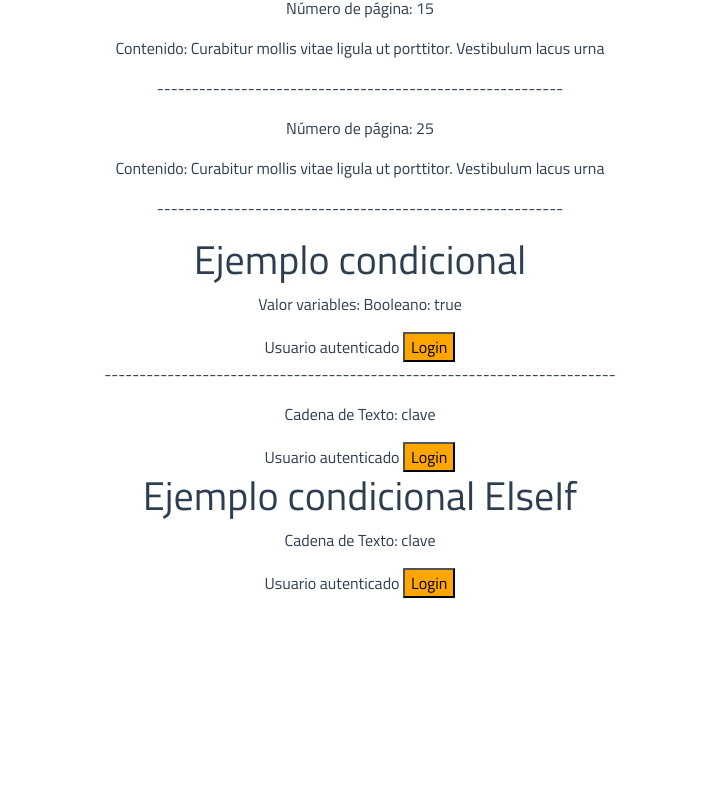
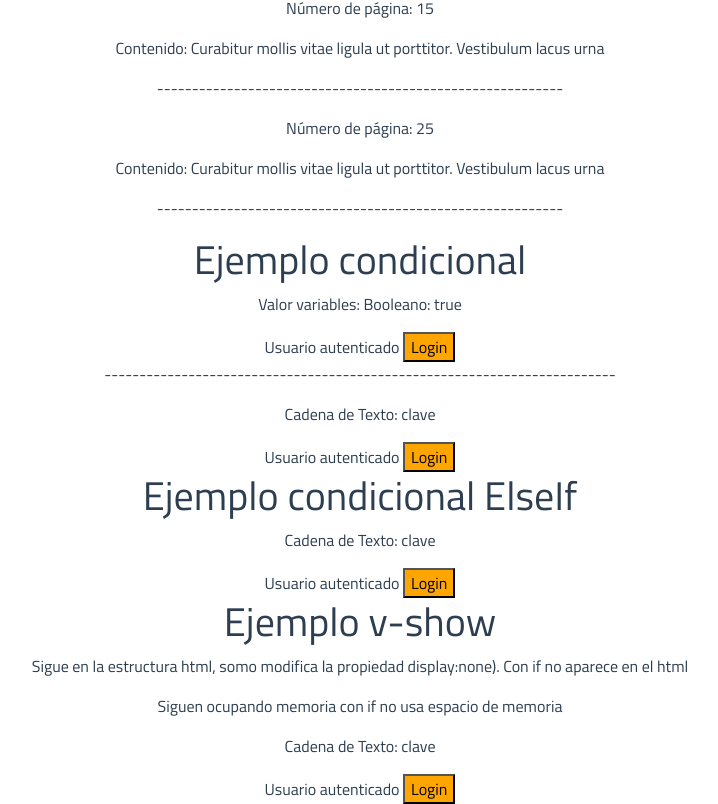
Before and after one commit to pablopsdigital/test_vuejs, a Vue app in the folder mi-proyecto/: page / in a window 1280 px wide. Shown: the part 974-1778 px from the top of the page, without its empty margins (280-998 px from the left). Before the commit the page ends 1572 px from the top, so only its background shows below. Built offline with nearby package versions, Linux system fonts and the light colour scheme.

Commit message:
implemented sample v-show

```diff
--- a/mi-proyecto/src/components/MiBoton.vue
+++ b/mi-proyecto/src/components/MiBoton.vue
@@ -24,6 +24,15 @@
     </div>
     <div v-else>
         <p>Dentro else - La propiedad no existe</p>
+    </div>
+
+    <!--v-show-->
+    <h1>Ejemplo v-show </h1>
+    <p>Sigue en la estructura html, somo modifica la propiedad display:none). Con if no aparece en el html</p>
+    <p>Siguen ocupando memoria con if no usa espacio de memoria</p>
+    <p>Cadena de Texto: {{cadenaTexto}}</p>
+    <div v-show="cadenaTexto == 'clave'">
+        Usuario autenticado <button :style="btnStyles">{{textoBoton}}</button>
     </div>
 
 </div>
```
